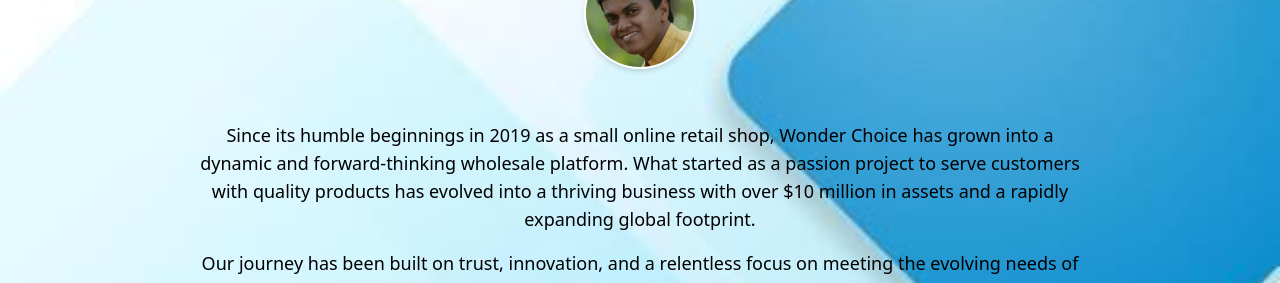
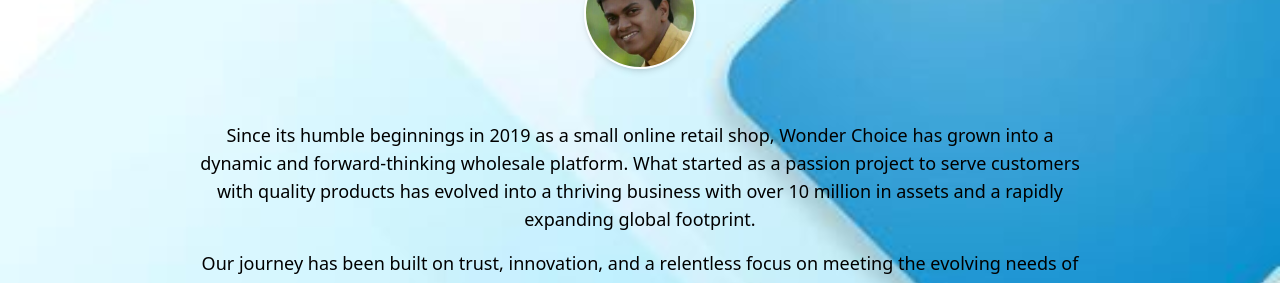
Before and after one commit to ChamodJayarathne/Project_005, a React (Vite) app in the folder frontend/: page / in a window 1280 px wide. Shown: the part 1640-1923 px from the top of the page. Built offline with nearby package versions, Linux system fonts and the light colour scheme; the HTML template or start-up script is replaced by a standard one; what @react-pdf/renderer would draw is missing.

Commit message:
update home

```diff
--- a/frontend/src/components/UserDashboard/AboutSection.jsx
+++ b/frontend/src/components/UserDashboard/AboutSection.jsx
@@ -74,7 +74,7 @@
               Wonder Choice has grown into a dynamic and forward-thinking
               wholesale platform. What started as a passion project to serve
               customers with quality products has evolved into a thriving
-              business with over $10 million in assets and a rapidly expanding
+              business with over 10 million in assets and a rapidly expanding
               global footprint.
             </p>
             <p className="text-base sm:text-lg mb-4">
```
